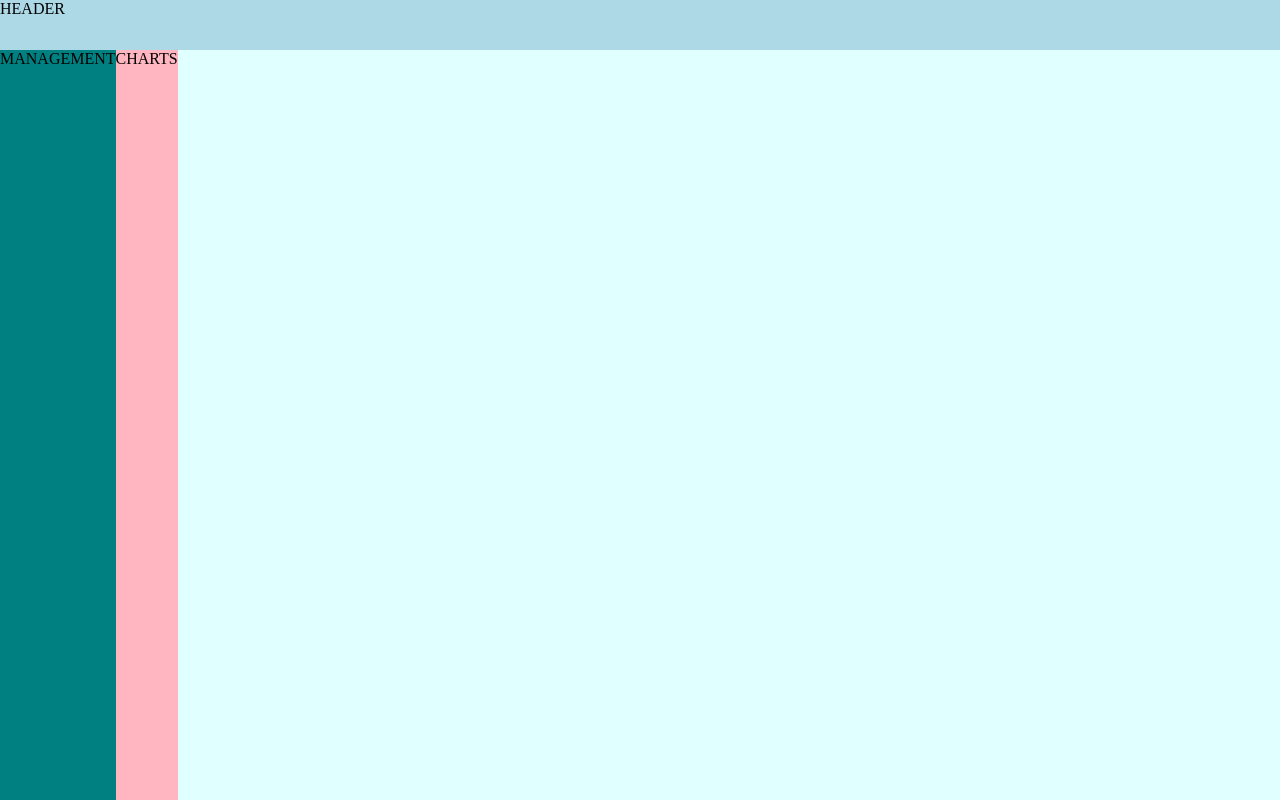
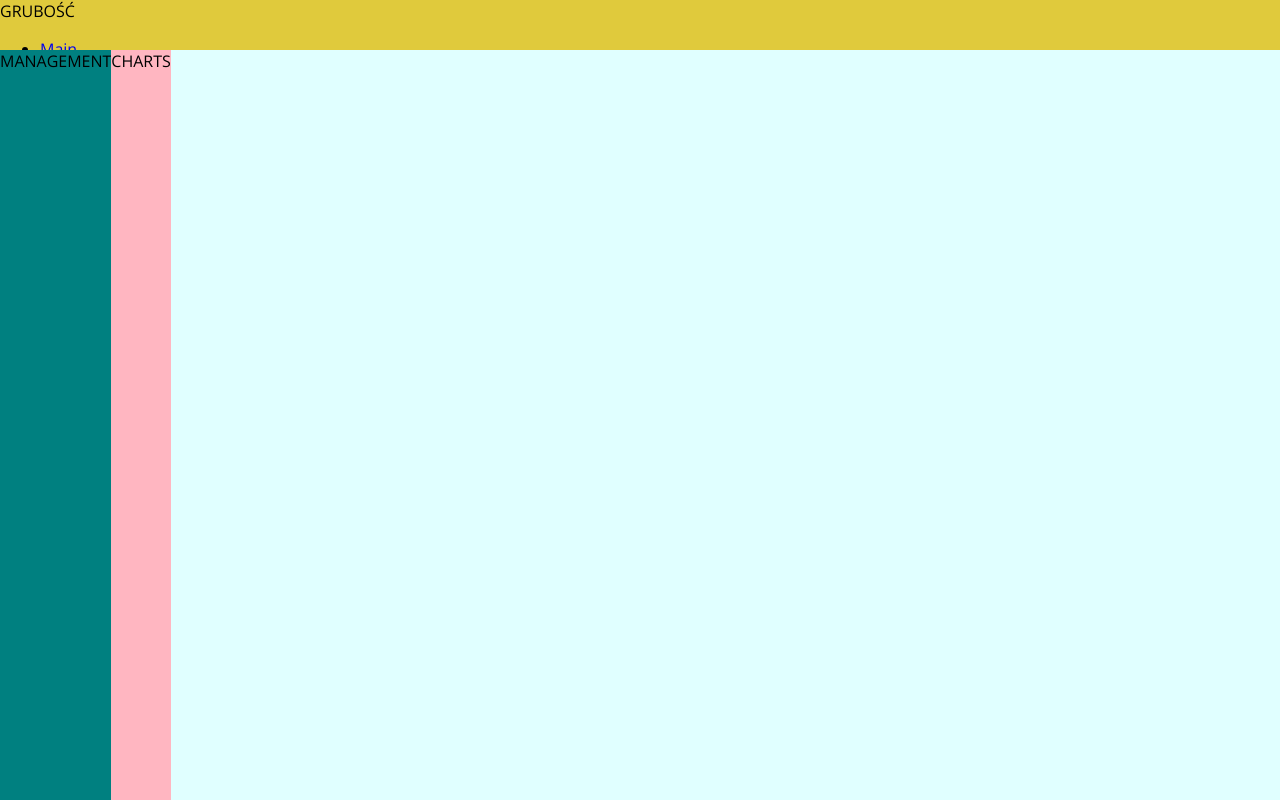
Before and after one commit to yatne/weight, a React app in the folder frontend/: page / in a window 1280 px wide. Shown: the top 800 px of the page. Built offline with nearby package versions, Linux system fonts and the light colour scheme; no server answers.

Commit message:
few new colors

```diff
--- a/frontend/src/components/Header/Header.jsx
+++ b/frontend/src/components/Header/Header.jsx
@@ -1,13 +1,22 @@
 "use strict";
 
 import React from 'react';
+import {Link} from 'react-router-dom';
 
 class Header extends React.Component {
 
   render() {
     return (
       <div className='header'>
-        HEADER
+        <div className="header-title">
+          GRUBOŚĆ
+        </div>
+        <div className="header-menu">
+          <ul>
+            <li><Link to="/main">Main</Link></li>
+            <li><Link to="/report">Report</Link></li>
+          </ul>
+        </div>
       </div>
     );
   }
--- a/frontend/src/styles/common/variables.scss
+++ b/frontend/src/styles/common/variables.scss
@@ -1 +1,6 @@
-$backgroundColor: #fafafa;
+$backgroundColor: #ffffff;
+$componentBackgroundColor: #93b7be;
+$mainLightColor: #048A81;
+$mainDarkColor: #2d3047;
+$specialFontColor: #7e6b8f;
+$accentColor: #e0ca3c;
--- /dev/null
+++ b/frontend/src/styles/header.scss
@@ -0,0 +1,10 @@
+.header {
+  position: fixed;
+  width: 100%;
+  height: 50px;
+  background-color: $accentColor;
+  padding: 0 32px;
+  margin: 0;
+  top: 0;
+  overflow: hidden;
+}
--- a/frontend/src/styles/main.scss
+++ b/frontend/src/styles/main.scss
@@ -1,5 +1,10 @@
+@import url('https://fonts.googleapis.com/css?family=Open+Sans:300,400,600,700&subset=cyrillic,cyrillic-ext,greek,greek-ext,latin-ext,vietnamese');
 @import './common/variables.scss';
-@import './screens/main-dashboard.scss';
+
+html {
+  font-family: 'Open Sans', sans-serif;
+  box-sizing: border-box;
+}
 
 body {
   background-color: $backgroundColor;
@@ -11,16 +16,6 @@
   display: flex;
   justify-content: center;
 
-  > .header {
-    position: fixed;
-    width: 100%;
-    height: 50px;
-    background-color: lightblue;
-    padding: 0 32px;
-    margin: 0;
-    top: 0;
-  }
-
   > .central-layout {
     display: flex;
     align-items: center;
@@ -30,3 +25,7 @@
     width: 100%;
   }
 }
+
+
+@import './screens/main-dashboard.scss';
+@import './header.scss';
```
Also changed, not shown: frontend/src/components/About.jsx (deleted, +0 -11 lines), frontend/src/components/Navigation.jsx (deleted, +0 -14 lines), frontend/src/components/Sample.jsx (deleted, +0 -9 lines), 1 other file (tests, documents, lock files or other folders).
